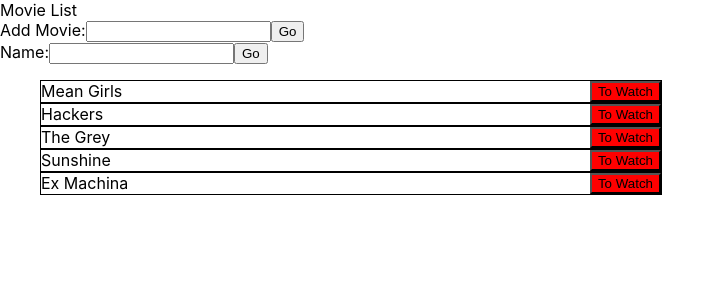
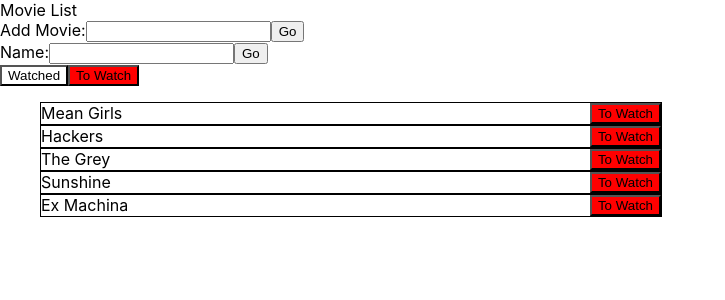
Before and after one commit to mattupham/MovieList, a React (Create React App) app: page / in a window 1280 px wide. Shown: the top 300 px of the page, without its empty margins (0-725 px from the left). Built offline with nearby package versions, Linux system fonts and the light colour scheme.

Commit message:
Added ability to filter by watched status

```diff
--- a/src/App.tsx
+++ b/src/App.tsx
@@ -19,6 +19,7 @@
 const App: React.FC = () => {
   const [searchQuery, setSearchQuery] = useState('');
   const [movies, setMovies] = useState(movieList);
+  const [watchedFilter, setWatchedFilter] = useState(false);
 
   const handleUpdateMovie = (index: number) => {
     const newMovies = [...movies];
@@ -38,9 +39,18 @@
         <Search handleQuerySubmit={(query: string) => setSearchQuery(query)} />
       </div>
       <div>
+        <button onClick={() => setWatchedFilter(true)} style={{ background: watchedFilter ? 'green' : 'none' }}>
+          Watched
+        </button>
+        <button onClick={() => setWatchedFilter(false)} style={{ background: watchedFilter ? 'none' : 'red' }}>
+          To Watch
+        </button>
+      </div>
+      <div>
         <ul>
           {movies
             .filter(movie => movie.title.toLowerCase().includes(searchQuery.toLowerCase()))
+            .filter(movie => movie.watched === watchedFilter)
             .map(({ title, watched }: Movie, index: number) => (
               <Movie
                 key={index}
```
